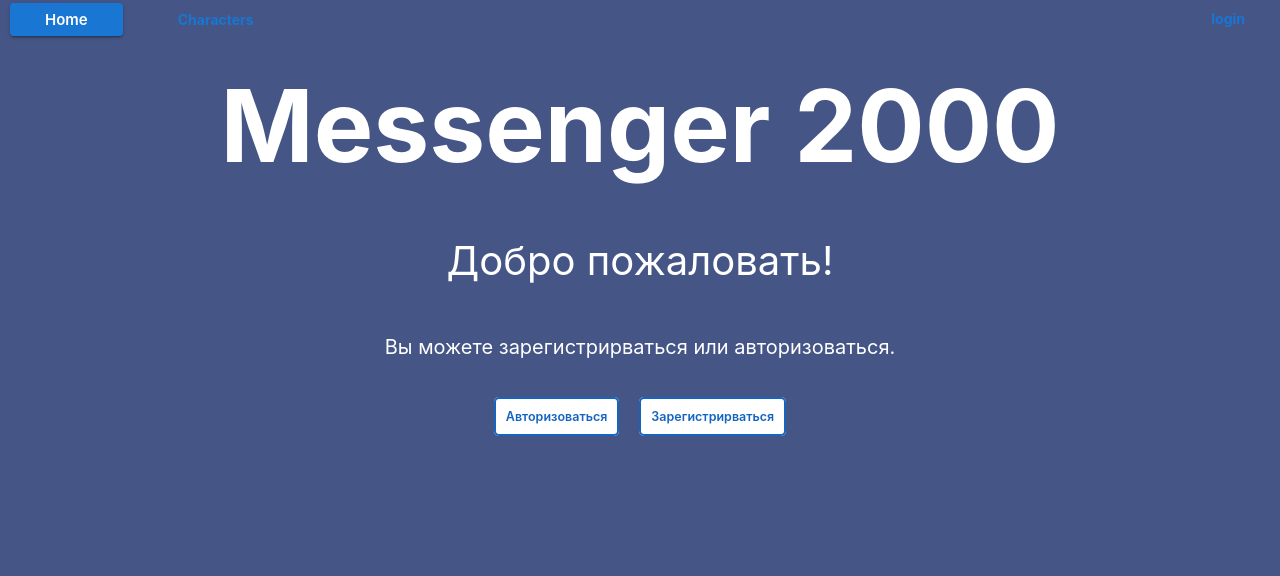
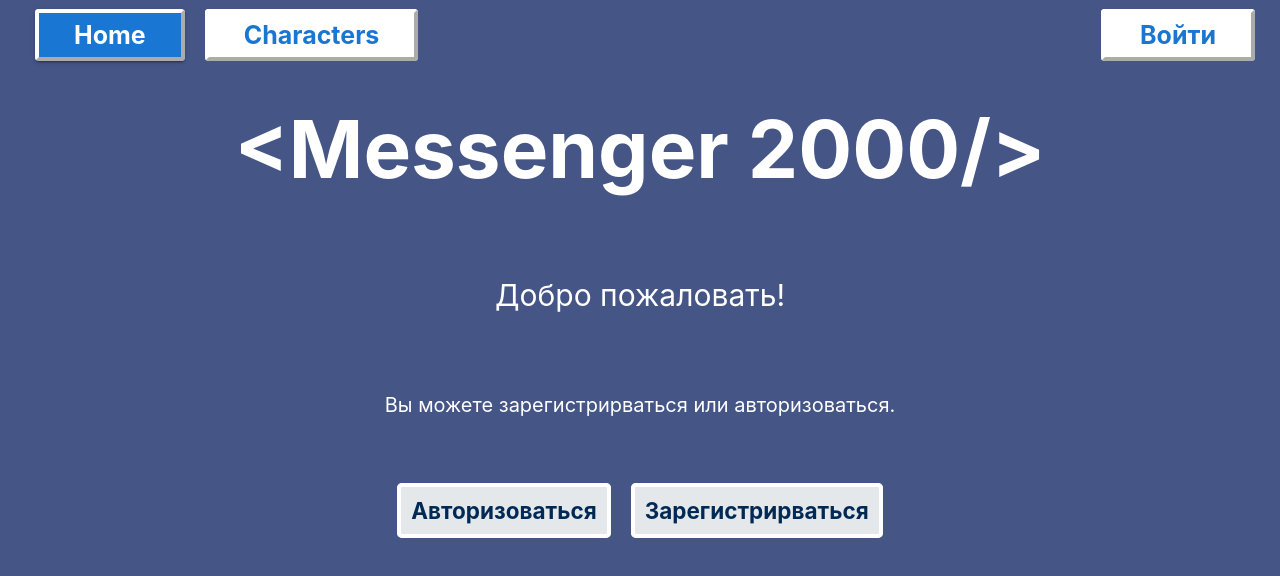
Before and after one commit to toron2c/messenger, a React (Create React App) app: page /chats in a window 1280 px wide. Shown: the top 576 px of the page. Built offline with nearby package versions, Linux system fonts and the light colour scheme.

Commit message:
changed styles  menu

```diff
--- a/public/index.html
+++ b/public/index.html
@@ -25,7 +25,7 @@
       work correctly both with client-side routing and a non-root public URL.
       Learn how to configure a non-root public URL by running `npm run build`.
     -->
-    <title>Messenger 2000</title>
+    <title><Messenger 2000/></title>
   </head>
   <body>
     <noscript>You need to enable JavaScript to run this app.</noscript>
--- a/src/components/Home/Home.jsx
+++ b/src/components/Home/Home.jsx
@@ -4,19 +4,21 @@ import { HomeLogin } from "./HomeLogin/HomeLogin";
 export default function Home( { isAuth } ) {
     return (
         <div className={style.home}>
-            <h1 className={style.home__logo} variant="h1">Messenger 2000</h1>
+            <h1 className={style.home__logo} variant="h1">{'<'}Messenger 2000{'/>'}</h1>
             {!isAuth && <>
-							<p className={style.home__hi}>Добро пожаловать!</p>
-							<p className={style.home__hi}>
+							<p className={style.home__text}>Добро пожаловать!</p>
+							<p className={style.home__text}>
 								Вы можете зарегистрирваться или авторизоваться.
 							</p>
 						</>}
 						{!isAuth && <HomeLogin />}
-						{isAuth &&
+						{
+						isAuth &&
 						<>
-						<p className={style.home__hi}>Вы находитесь на сайте Messenger2000</p>
-						<p className={style.home__hi}>Мессенджер в реальном времени  </p>
-						</>}
+							<p className={style.home__text}>Вы находитесь на сайте Messenger2000</p>
+							<p className={style.home__text}>Мессенджер в реальном времени  </p>
+						</>
+						}
         </div>
     )
 }
--- a/src/components/Home/Home.module.scss
+++ b/src/components/Home/Home.module.scss
@@ -27,21 +27,22 @@
 	box-sizing: border-box;
 	display: grid;
 	grid-template-columns: minmax(2rem, 1fr) minmax(min-content, 94rem) minmax(2rem, 1fr);
-	row-gap: 5rem;
+	row-gap: 8rem;
 	color: #fff;
 	&__logo {
-		font-size: 10rem;
+		margin: 3rem 0 0 0;
+		font-size: 8rem;
 		text-align: center;
 		grid-column: 2 / 3;
 		@media (max-width:640px) {
-			font-size: 6rem;
+			font-size: 4rem;
 		}
 	}
-	&__hi {
+	&__text {
 		grid-column: 2 / 3;
 		text-align: center;
 		&:first-of-type {
-			font-size: 4rem;
+			font-size: 3rem;
 		}
 		&:last-of-type {
 			font-size: 2rem;
--- a/src/components/Home/HomeLogin/HomeLogin.module.scss
+++ b/src/components/Home/HomeLogin/HomeLogin.module.scss
@@ -3,20 +3,21 @@
 		grid-column: 2/3;
     display: flex;
     justify-content: center;
-    padding: 0;
+
     li {
         min-width: 110px;
 				margin: 0 10px;
     }
     .listLink {
-        font-size: 1.25rem;
-        font-weight: 600;
+        font-size: 2.25rem;
+        font-weight: 700;
         text-decoration-line: none;
-        border: 2px solid #1565c0;
-        color: #1565c0;
-        background-color: #fff;
+        border: 4px solid #ffffff;
+        color: #002a55;
+        background-color: #e5e8eb;
         padding: 10px 10px;
         border-radius: 5px;
+
         &:hover {
             background-color: #1565c0;
             color: #fff;
@@ -33,5 +34,10 @@
             border-bottom: 6px solid #b1c9e4;
             box-shadow: 2px -2px 10px 8px rgb(219, 225, 243);
         }
-    }
+			@media (max-width: 640px) {
+				font-size: 2rem;
+				border: 3px solid #fff;
+			}
+		}
+
 }
--- a/src/components/Menu/Menu.jsx
+++ b/src/components/Menu/Menu.jsx
@@ -18,7 +18,6 @@ export default function Menu( { isAuth } ) {
         </header>
         <main className={style.main}>
             <MenuOutlet />
-
         </main>
     </div>
     )
--- a/src/components/Menu/Menu.module.scss
+++ b/src/components/Menu/Menu.module.scss
@@ -1,56 +1,40 @@
-.app {
-    // width: 100%;
-    height: 100%;
-    // box-sizing: border-box
-}
+
 .menu {
-    height: 45px;
-    max-width: 100%;
   box-sizing: border-box;
-    margin: 10px 0;
+	padding: 2rem 2.5rem;
   @media (max-width: 600px) {
-        padding: 0;
-        // padding: 3px 0 2px 3px;
+    padding: 2rem 1.5rem;
   }
   .list {
-        font-size: 1.5rem;
-        margin: 0;
-        padding: 0;
     display: flex;
     list-style-type: none;
     @media (max-width: 600px) {
-            font-size: 1rem;
+
     }
   }
   	li {
-        margin: 0 10px;
+      margin: 0 1rem 0;
       @media (max-width: 660px) {
-            margin: 0 2px;
+				margin: 0 0.5rem 0;
       }
     }
   display: flex;
   justify-content: space-between;
-
-}
-.main {
-    height: 93.5%;
-    @media (max-width: 600px) {
-        height: 95%;
-    }
 }
 
 .active {
     box-sizing: border-box;
     background-color: #1976d2;
     color: #fff;
-    font-size: 1.5rem;
+    font-size: 2.5rem;
     text-decoration: none;
     padding: 7px 35px;
     border-radius: 4px;
     outline: 0;
-    font-weight: 600;
-    border: 0;
+    font-weight: 700;
+    border: 4px outset #fff;
     margin: 0;
+		transition: background 0.5s;
     box-shadow: 0px 3px 1px -2px RGB(0 0 0 / 20%), 0px 2px 2px 0px RGB(0 0 0 / 14%), 0px 1px 5px 0px RGB(0 0 0 / 12%);
     &:hover {
         text-decoration: none;
@@ -67,26 +51,28 @@
         0px 1px 10px 0px RGB(0 0 0 / 12%);
     }
     @media(max-width: 660px ) {
-        padding: 1px 1px;
+        padding: 2px 3px;
+				font-size: 1.5rem;
     }
 }
 
 .link {
     box-sizing: border-box;
-    background-color: transparent;
+    background-color: #fff;
     color: #1976d2;
-    font-size: 1.4rem;
+    font-size: 2.5rem;
     font-weight: 700;
     text-decoration: none;
     padding: 7px 35px;
     border-radius: 4px;
-
+    border: 4px outset #fff;
     outline: 0;
     margin: 0;
+		transition: background 0.5s;
     &:hover {
         text-decoration: none;
         background-color: #abc6e6;
-				font-weight: 700;
+				font-weight: 600;
     }
     &:focus {
         text-decoration: none;
@@ -94,6 +80,7 @@
     }
     @media(max-width: 660px ) {
         padding: 2px 3px;
+				font-size: 1.5rem
     }
 }
 .authButton {
--- a/src/components/Menu/MenuAuthButtons/MenuAuthButtons.jsx
+++ b/src/components/Menu/MenuAuthButtons/MenuAuthButtons.jsx
@@ -15,8 +15,8 @@ export default function MenuAuthButtons( { isAuth } ) {
     return (
         <>
             {isAuth ?
-                <div><Link className={style.link} onClick={onClickLogout}>logout</Link></div>
-                : <div><Link className={style.link} to='/login'>login</Link></div>}
+                <div><Link className={style.link} onClick={onClickLogout}>Выйти</Link></div>
+                : <div><Link className={style.link} to='/login'>Войти</Link></div>}
         </>
     )
 }
```
Also changed, not shown: src/components/Menu/MenuItems/MenuItems.jsx (+19 -9 lines). Lines whose indentation alone changed are shown as unchanged.
